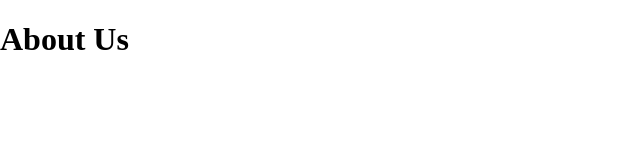
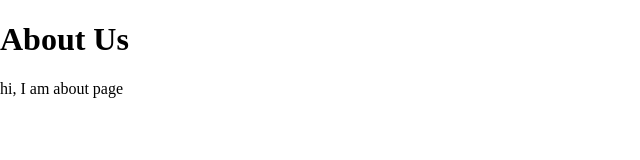
Before and after one commit to vishalverma-2003/learning_git, a plain HTML site: page about.html in a window 1280 px wide. Shown: the whole page, without its empty margins (0-640 px from the left). Drawn offline with Linux system fonts and the light colour scheme.

Commit message:
add abut para

```diff
--- a/about.html
+++ b/about.html
@@ -9,5 +9,6 @@
 </head>
 <body>
     <h1>About Us</h1>
+    <p>hi, I am about page</p>
 </body>
 </html>
```
